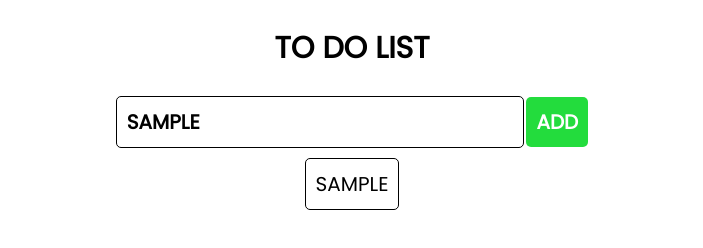
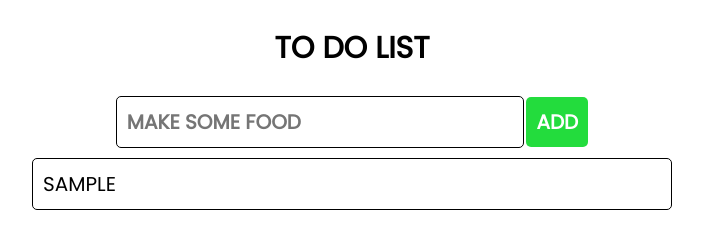
Before and after one commit to AZYxV/ToDoList, a plain HTML site: page index.html in a window 1280 px wide. Both pictures are taken after typing "Sample" into the empty fields and a click on the button "ADD". Shown: the whole page, without its empty margins (288-991 px from the left). Drawn offline with Linux system fonts and the light colour scheme.

Commit message:
add some features
press ENTER  to add
value to "" when add item

```diff
--- a/css/main.css
+++ b/css/main.css
@@ -48,12 +48,12 @@ div{
 }
 
 p{
-    text-align: center;
+    text-align: left;
     border-radius: 5px;
     font-size: 2rem;
     text-transform: uppercase;
     padding: 1rem;
     border: 1px solid black;
-    max-width: 10rem;
+    width: 50%;
     margin: 1rem;
 }
--- a/js/script.js
+++ b/js/script.js
@@ -1,3 +1,15 @@
+input = document.getElementById('input');
+
+input.addEventListener("keypress", function(event) {
+    // If the user presses the "Enter" key on the keyboard
+    if (event.key === "Enter") {
+      // Cancel the default action, if needed
+      event.preventDefault();
+      // Trigger the button element with a click
+      document.getElementById("send").click();
+    }
+  });
+
 function add(){
     var element = document.getElementById('input').value;
     var i = 1;
@@ -8,6 +20,7 @@ function add(){
     {
         var p = document.createElement('p');
         p.textContent = element;
+        document.getElementById('input').value = "";
 
         task.appendChild(p,task);
     }
```
